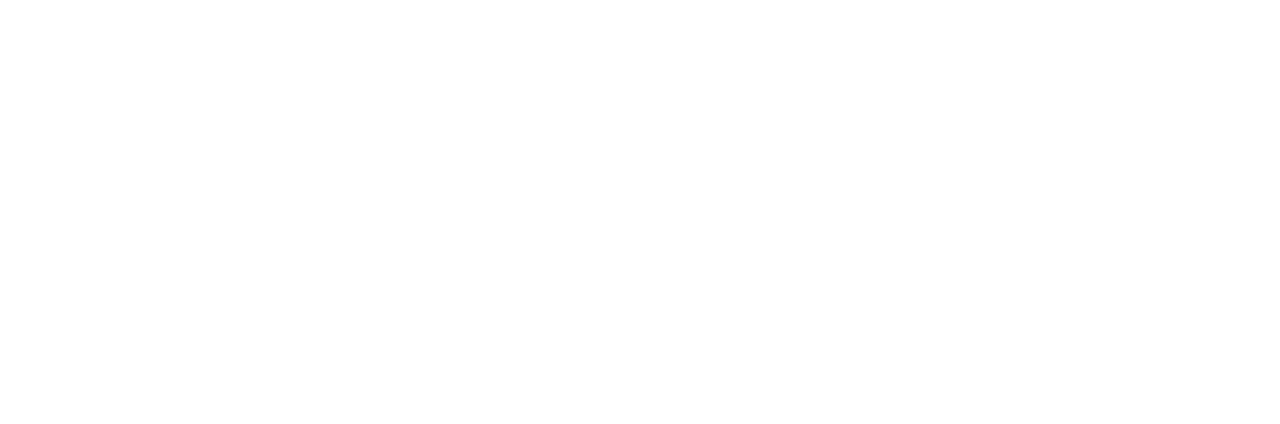
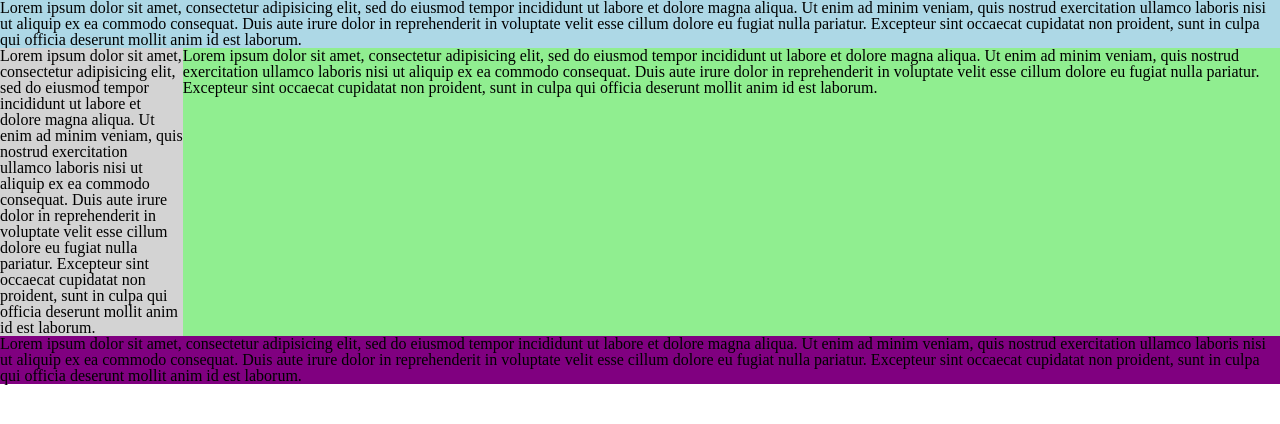
Before and after one commit to Mordnor/challenge_grid_css, a plain HTML site: page index.html in a window 1280 px wide. Drawn offline with Linux system fonts and the light colour scheme.

Commit message:
layout generale Rodney

```diff
--- a/css/scss/style.scss
+++ b/css/scss/style.scss
@@ -0,0 +1,44 @@
+#bbc{
+    display: grid;
+    background-color: black;
+    grid-template-areas: "header header header"
+                         "main main main"
+                         "aside aside aside"
+                         "footer footer footer"
+}
+
+header{
+    background-color: lightblue;
+    grid-area: header;
+}
+
+main{
+    background-color: lightgreen;
+    grid-area: main;
+}
+
+aside{
+    background-color: lightgrey;
+    grid-area: aside;
+}
+
+footer{
+    background-color: purple;
+    grid-area: footer;
+}
+
+// ===============================MEDIA============================== //
+
+@media screen and (min-width: 720px){
+
+    #bbc{
+        grid-template-columns: 1fr 6fr;
+        grid-template-areas: "header header header"
+                             "aside main main"
+                             "aside main main"
+                             "footer footer footer"
+    }
+
+
+
+}
--- a/index.html
+++ b/index.html
@@ -4,12 +4,43 @@
 <head>
     <meta charset="utf-8">
     <meta name="viewport" content="width=device-width, initial-scale=1.0">
+    <link rel="stylesheet" href="reset.css">
     <link rel="stylesheet" href="css/style.css">
     <title>Rodney</title>
 </head>
 
 <body>
+    <section id="bbc">
+        <!--DEBUT HEADER  -->
+        <header>
+            Lorem ipsum dolor sit amet, consectetur adipisicing elit, sed do eiusmod tempor incididunt ut labore et dolore magna aliqua. Ut enim ad minim veniam, quis nostrud exercitation ullamco laboris nisi ut aliquip ex ea commodo consequat. Duis aute irure dolor
+            in reprehenderit in voluptate velit esse cillum dolore eu fugiat nulla pariatur. Excepteur sint occaecat cupidatat non proident, sunt in culpa qui officia deserunt mollit anim id est laborum.
+        </header>
+        <!--FIN HEADER  -->
 
+
+        <!--DEBUT MAIN  -->
+        <main>
+            Lorem ipsum dolor sit amet, consectetur adipisicing elit, sed do eiusmod tempor incididunt ut labore et dolore magna aliqua. Ut enim ad minim veniam, quis nostrud exercitation ullamco laboris nisi ut aliquip ex ea commodo consequat. Duis aute irure dolor
+            in reprehenderit in voluptate velit esse cillum dolore eu fugiat nulla pariatur. Excepteur sint occaecat cupidatat non proident, sunt in culpa qui officia deserunt mollit anim id est laborum.
+        </main>
+        <!--FIN MAIN  -->
+
+        <aside>
+            Lorem ipsum dolor sit amet, consectetur adipisicing elit, sed do eiusmod tempor incididunt ut labore et dolore magna aliqua. Ut enim ad minim veniam, quis nostrud exercitation ullamco laboris nisi ut aliquip ex ea commodo consequat. Duis aute irure dolor
+            in reprehenderit in voluptate velit esse cillum dolore eu fugiat nulla pariatur. Excepteur sint occaecat cupidatat non proident, sunt in culpa qui officia deserunt mollit anim id est laborum.
+        </aside>
+
+        <!--DEBUT FOOTER  -->
+        <footer>
+            Lorem ipsum dolor sit amet, consectetur adipisicing elit, sed do eiusmod tempor incididunt ut labore et dolore magna aliqua. Ut enim ad minim veniam, quis nostrud exercitation ullamco laboris nisi ut aliquip ex ea commodo consequat. Duis aute irure dolor
+            in reprehenderit in voluptate velit esse cillum dolore eu fugiat nulla pariatur. Excepteur sint occaecat cupidatat non proident, sunt in culpa qui officia deserunt mollit anim id est laborum.
+        </footer>
+        <!--FIN FOOTER  -->
+
+
+
+    </section>
 </body>
 
 </html>
--- /dev/null
+++ b/reset.css
@@ -0,0 +1,48 @@
+/* http://meyerweb.com/eric/tools/css/reset/
+   v2.0 | 20110126
+   License: none (public domain)
+*/
+
+html, body, div, span, applet, object, iframe,
+h1, h2, h3, h4, h5, h6, p, blockquote, pre,
+a, abbr, acronym, address, big, cite, code,
+del, dfn, em, img, ins, kbd, q, s, samp,
+small, strike, strong, sub, sup, tt, var,
+b, u, i, center,
+dl, dt, dd, ol, ul, li,
+fieldset, form, label, legend,
+table, caption, tbody, tfoot, thead, tr, th, td,
+article, aside, canvas, details, embed,
+figure, figcaption, footer, header, hgroup,
+menu, nav, output, ruby, section, summary,
+time, mark, audio, video {
+	margin: 0;
+	padding: 0;
+	border: 0;
+	font-size: 100%;
+	font: inherit;
+	vertical-align: baseline;
+}
+/* HTML5 display-role reset for older browsers */
+article, aside, details, figcaption, figure,
+footer, header, hgroup, menu, nav, section {
+	display: block;
+}
+body {
+	line-height: 1;
+}
+ol, ul {
+	list-style: none;
+}
+blockquote, q {
+	quotes: none;
+}
+blockquote:before, blockquote:after,
+q:before, q:after {
+	content: '';
+	content: none;
+}
+table {
+	border-collapse: collapse;
+	border-spacing: 0;
+}
```
Also changed, not shown: css/style.css, 2 other files.
